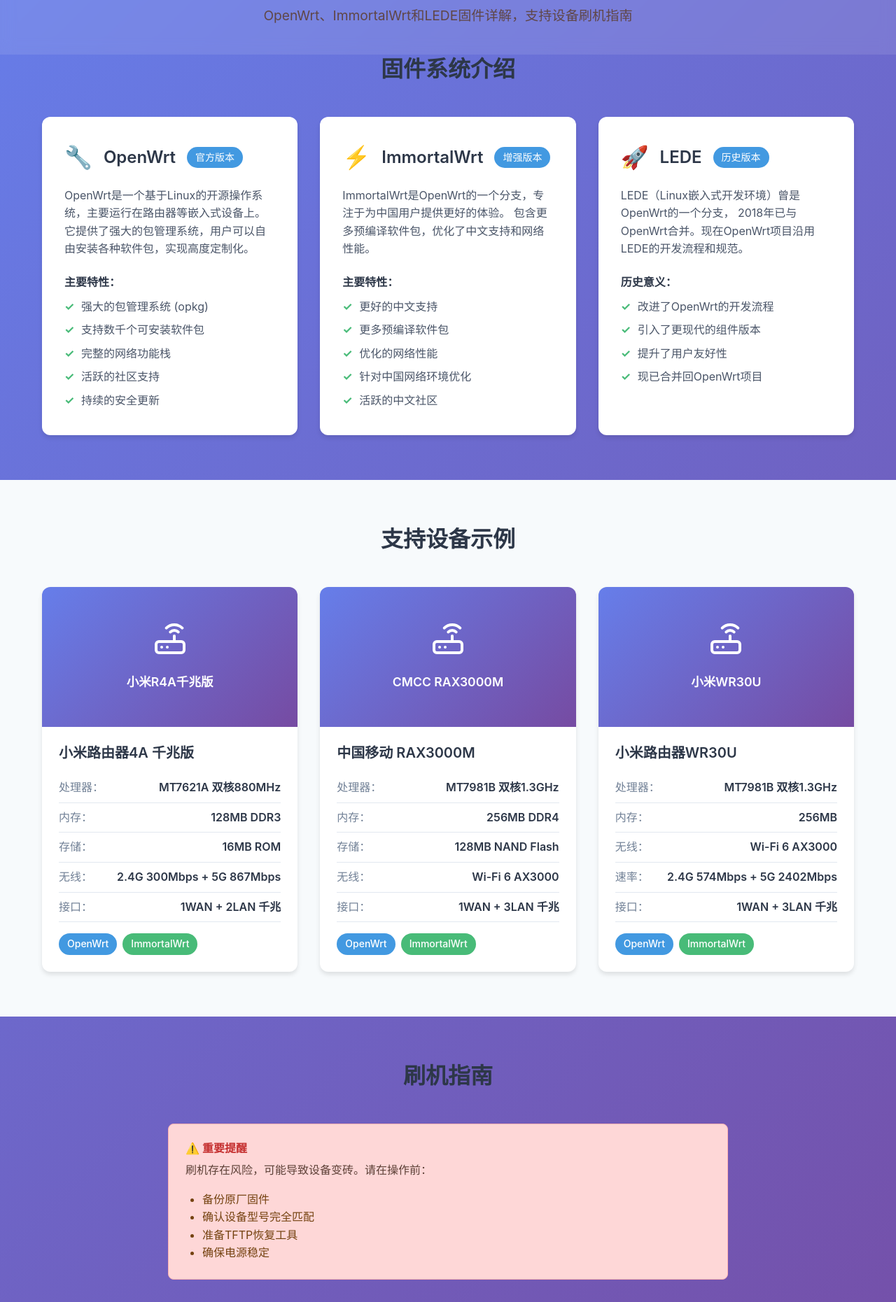
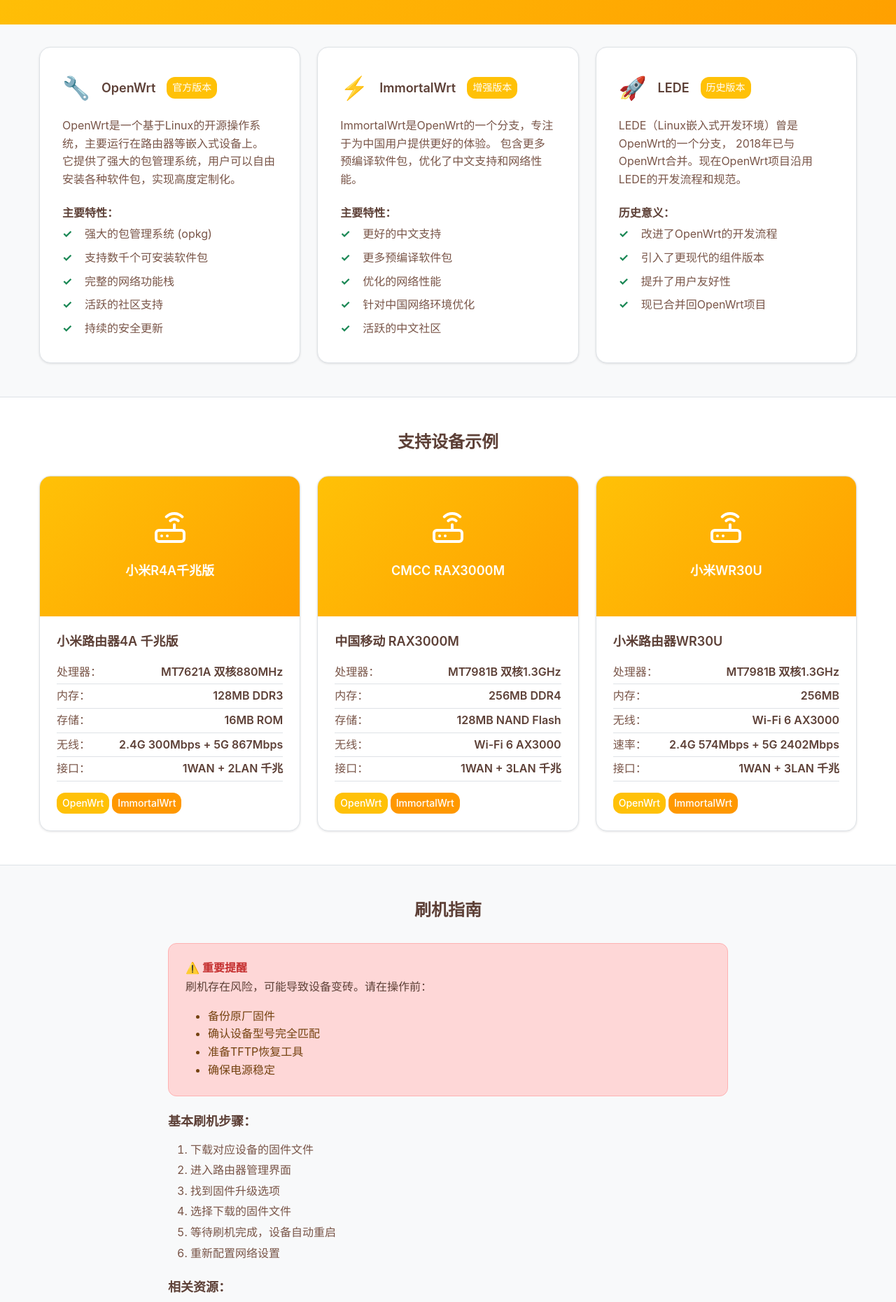
Before and after one commit to AviderMin/avider.top_V2, a Vue app: page /router in a window 1280 px wide. Shown: the part 186-2047 px from the top of the page at 70% size. Built offline with nearby package versions, Linux system fonts and the light colour scheme.

Commit message:
refactor(styles): 更新样式使用CSS变量并移除网站标识部分
更新多个页面的样式以使用CSS变量替代硬编码值，提高可维护性
移除HosterPage中的网站标识部分
更新版权年份至2026
调整技能图标顺序

```diff
--- a/src/App.vue
+++ b/src/App.vue
@@ -90,7 +90,7 @@
       <footer class="app-footer">
         <div class="container">
           <div class="footer-content">
-            <p>&copy; 2025 Avider.top - 个人综合性Web网站</p>
+            <p>&copy; 2026 Avider.top - 个人综合性Web网站</p>
           </div>
         </div>
       </footer>
--- a/src/views/HomePage.vue
+++ b/src/views/HomePage.vue
@@ -70,7 +70,7 @@
             <h4 class="tech-subtitle">Languages & Tools</h4>
             <div class="skill-icons">
               <a href="https://skillicons.dev">
-                <img src="https://skillicons.dev/icons?i=c,py,bash,js,html,css" />
+                <img src="https://skillicons.dev/icons?i=bash,js,html,css,c,py" />
               </a>
             </div>
 
--- a/src/views/HosterPage.vue
+++ b/src/views/HosterPage.vue
@@ -127,22 +127,10 @@
       </div>
     </section>
 
-    <!-- 网站图标 -->
-    <section class="logo-section">
-      <div class="container">
-        <h2 class="section-title">网站标识</h2>
-        <div class="logo-container">
-          <div class="logo-box">
-            <img src="https://trae-api-cn.mchost.guru/api/ide/v1/text_to_image?prompt=modern%20tech%20logo%20with%20letter%20A%2C%20minimal%20design%2C%20blue%20and%20white%20color%20scheme%2C%20clean%20lines&image_size=square_hd" alt="AviderMin Logo" />
-          </div>
-        </div>
-      </div>
-    </section>
-
     <!-- 页脚 -->
     <footer class="page-footer">
       <div class="container">
-        <p class="footer-text">© 2024 AviderMin. 保留所有权利。</p>
+        <p class="footer-text">© 2026 AviderMin. 保留所有权利。</p>
       </div>
     </footer>
   </div>
--- a/src/views/RouterPage.vue
+++ b/src/views/RouterPage.vue
@@ -11,7 +11,7 @@
     <!-- 固件介绍区域 -->
     <section class="firmware-section">
       <div class="container">
-        <h2 class="section-title">固件系统介绍</h2>
+        <h2 class="section-title"> </h2>
 
         <div class="firmware-grid">
           <!-- OpenWrt -->
@@ -267,74 +267,75 @@
 <style scoped>
 .router-page {
   min-height: 100vh;
-  background: linear-gradient(135deg, #667eea 0%, #764ba2 100%);
+  background: var(--background-secondary);
 }
 
 .page-header {
-  background: rgba(255, 255, 255, 0.1);
-  backdrop-filter: blur(10px);
-  padding: 60px 0 40px;
+  background: linear-gradient(135deg, var(--primary-color), var(--primary-dark));
+  padding: var(--spacing-xxl) 0 var(--spacing-xl);
   text-align: center;
   color: white;
 }
 
 .page-title {
-  font-size: 2.5rem;
-  font-weight: 700;
-  margin-bottom: 1rem;
+  font-size: var(--font-size-xxl);
+  font-weight: var(--font-weight-bold);
+  margin-bottom: var(--spacing-md);
   display: flex;
   align-items: center;
   justify-content: center;
-  gap: 0.5rem;
+  gap: var(--spacing-sm);
 }
 
 .page-description {
-  font-size: 1.2rem;
+  font-size: var(--font-size-lg);
   opacity: 0.9;
   max-width: 600px;
   margin: 0 auto;
 }
 
 .container {
-  max-width: 1200px;
+  max-width: var(--max-content-width);
   margin: 0 auto;
-  padding: 0 20px;
+  padding: 0 var(--spacing-md);
 }
 
 .section-title {
-  font-size: 2rem;
-  font-weight: 600;
+  font-size: var(--font-size-xxl);
+  font-weight: var(--font-weight-bold);
   text-align: center;
-  margin-bottom: 3rem;
-  color: #2d3748;
+  margin-bottom: var(--spacing-xl);
+  color: var(--text-primary);
 }
 
 /* 固件卡片样式 */
 .firmware-grid {
   display: grid;
   grid-template-columns: repeat(auto-fit, minmax(350px, 1fr));
-  gap: 2rem;
-  margin-bottom: 4rem;
+  gap: var(--spacing-lg);
+  margin-bottom: var(--spacing-xxl);
 }
 
 .firmware-card {
-  background: white;
-  border-radius: 12px;
-  padding: 2rem;
-  box-shadow: 0 4px 6px rgba(0, 0, 0, 0.1);
-  transition: transform 0.3s ease, box-shadow 0.3s ease;
+  background: var(--background-primary);
+  border-radius: var(--border-radius-lg);
+  padding: var(--spacing-xl);
+  box-shadow: var(--shadow-sm);
+  border: 1px solid var(--border-color);
+  transition: transform var(--transition-normal), box-shadow var(--transition-normal);
 }
 
 .firmware-card:hover {
   transform: translateY(-4px);
-  box-shadow: 0 8px 25px rgba(0, 0, 0, 0.15);
+  box-shadow: var(--shadow-md);
+  border-color: var(--primary-color);
 }
 
 .firmware-header {
   display: flex;
   align-items: center;
-  gap: 1rem;
-  margin-bottom: 1rem;
+  gap: var(--spacing-md);
+  margin-bottom: var(--spacing-md);
 }
 
 .firmware-icon {
@@ -342,30 +343,30 @@
 }
 
 .firmware-title {
-  font-size: 1.5rem;
-  font-weight: 600;
-  color: #2d3748;
+  font-size: var(--font-size-lg);
+  font-weight: var(--font-weight-semibold);
+  color: var(--text-primary);
   margin: 0;
 }
 
 .firmware-badge {
-  background: #4299e1;
+  background: var(--primary-color);
   color: white;
-  padding: 0.25rem 0.75rem;
-  border-radius: 20px;
-  font-size: 0.875rem;
-  font-weight: 500;
+  padding: var(--spacing-xs) var(--spacing-sm);
+  border-radius: var(--border-radius-md);
+  font-size: var(--font-size-sm);
+  font-weight: var(--font-weight-medium);
 }
 
 .firmware-description {
-  color: #4a5568;
+  color: var(--text-secondary);
   line-height: 1.6;
-  margin-bottom: 1.5rem;
+  margin-bottom: var(--spacing-lg);
 }
 
 .firmware-features h4 {
-  color: #2d3748;
-  margin-bottom: 0.5rem;
+  color: var(--text-primary);
+  margin-bottom: var(--spacing-xs);
 }
 
 .firmware-features ul {
@@ -374,47 +375,52 @@
 }
 
 .firmware-features li {
-  padding: 0.25rem 0;
-  color: #4a5568;
+  padding: var(--spacing-xs) 0;
+  color: var(--text-secondary);
   position: relative;
-  padding-left: 1.5rem;
+  padding-left: var(--spacing-xl);
 }
 
 .firmware-features li::before {
   content: "✓";
   position: absolute;
   left: 0;
-  color: #48bb78;
+  color: var(--success-color);
   font-weight: bold;
 }
 
 /* 设备卡片样式 */
 .devices-section {
-  background: #f7fafc;
-  padding: 4rem 0;
+  background: var(--background-primary);
+  padding: var(--spacing-xxl) 0;
+  border-top: 1px solid var(--border-color);
+  border-bottom: 1px solid var(--border-color);
 }
 
 .devices-grid {
   display: grid;
   grid-template-columns: repeat(auto-fit, minmax(320px, 1fr));
-  gap: 2rem;
+  gap: var(--spacing-lg);
 }
 
 .device-card {
-  background: white;
-  border-radius: 12px;
+  background: var(--background-primary);
+  border-radius: var(--border-radius-lg);
   overflow: hidden;
-  box-shadow: 0 4px 6px rgba(0, 0, 0, 0.1);
-  transition: transform 0.3s ease;
+  box-shadow: var(--shadow-sm);
+  border: 1px solid var(--border-color);
+  transition: transform var(--transition-normal), box-shadow var(--transition-normal);
 }
 
 .device-card:hover {
   transform: translateY(-4px);
+  box-shadow: var(--shadow-md);
+  border-color: var(--primary-color);
 }
 
 .device-image {
   height: 200px;
-  background: linear-gradient(135deg, #667eea 0%, #764ba2 100%);
+  background: linear-gradient(135deg, var(--primary-color), var(--primary-dark));
   display: flex;
   align-items: center;
   justify-content: center;
@@ -427,68 +433,69 @@
 
 .image-placeholder span {
   display: block;
-  margin-top: 1rem;
-  font-size: 1.1rem;
-  font-weight: 600;
+  margin-top: var(--spacing-md);
+  font-size: var(--font-size-lg);
+  font-weight: var(--font-weight-semibold);
 }
 
 .device-info {
-  padding: 1.5rem;
+  padding: var(--spacing-lg);
 }
 
 .device-name {
-  font-size: 1.25rem;
-  font-weight: 600;
-  color: #2d3748;
-  margin-bottom: 1rem;
+  font-size: var(--font-size-lg);
+  font-weight: var(--font-weight-semibold);
+  color: var(--text-primary);
+  margin-bottom: var(--spacing-md);
 }
 
 .device-specs {
-  margin-bottom: 1rem;
+  margin-bottom: var(--spacing-md);
 }
 
 .spec-item {
   display: flex;
   justify-content: space-between;
-  padding: 0.5rem 0;
-  border-bottom: 1px solid #e2e8f0;
+  padding: var(--spacing-xs) 0;
+  border-bottom: 1px solid var(--border-color);
 }
 
 .spec-label {
-  color: #718096;
-  font-weight: 500;
+  color: var(--text-secondary);
+  font-weight: var(--font-weight-medium);
 }
 
 .spec-value {
-  color: #2d3748;
-  font-weight: 600;
+  color: var(--text-primary);
+  font-weight: var(--font-weight-semibold);
 }
 
 .device-compatibility {
   display: flex;
-  gap: 0.5rem;
+  gap: var(--spacing-xs);
+  flex-wrap: wrap;
 }
 
 .compatibility-badge {
-  padding: 0.25rem 0.75rem;
-  border-radius: 20px;
-  font-size: 0.875rem;
-  font-weight: 500;
+  padding: var(--spacing-xs) var(--spacing-sm);
+  border-radius: var(--border-radius-md);
+  font-size: var(--font-size-sm);
+  font-weight: var(--font-weight-medium);
 }
 
 .compatibility-badge.openwrt {
-  background: #4299e1;
+  background: var(--primary-color);
   color: white;
 }
 
 .compatibility-badge.immortalwrt {
-  background: #48bb78;
+  background: var(--secondary-color);
   color: white;
 }
 
 /* 指南区域样式 */
 .guide-section {
-  padding: 4rem 0;
+  padding: var(--spacing-xxl) 0;
 }
 
 .guide-content {
@@ -499,69 +506,69 @@
 .warning-box {
   background: #fed7d7;
   border: 1px solid #feb2b2;
-  border-radius: 8px;
-  padding: 1.5rem;
-  margin-bottom: 2rem;
+  border-radius: var(--border-radius-md);
+  padding: var(--spacing-lg);
+  margin-bottom: var(--spacing-lg);
 }
 
 .warning-box h4 {
   color: #c53030;
-  margin-bottom: 0.5rem;
+  margin-bottom: var(--spacing-xs);
 }
 
 .warning-box ul {
-  margin: 0.5rem 0 0 1.5rem;
+  margin: var(--spacing-xs) 0 0 var(--spacing-xl);
   color: #744210;
 }
 
 .guide-steps {
-  margin-bottom: 2rem;
+  margin-bottom: var(--spacing-lg);
 }
 
 .guide-steps h3 {
-  color: #2d3748;
-  margin-bottom: 1rem;
+  color: var(--text-primary);
+  margin-bottom: var(--spacing-md);
 }
 
 .guide-steps ol {
-  margin-left: 1.5rem;
-  color: #4a5568;
+  margin-left: var(--spacing-xl);
+  color: var(--text-secondary);
   line-height: 1.6;
 }
 
 .guide-steps li {
-  margin-bottom: 0.5rem;
+  margin-bottom: var(--spacing-xs);
 }
 
 .resources h3 {
-  color: #2d3748;
-  margin-bottom: 1rem;
+  color: var(--text-primary);
+  margin-bottom: var(--spacing-md);
 }
 
 .resource-links {
   display: flex;
-  gap: 1rem;
+  gap: var(--spacing-md);
   flex-wrap: wrap;
 }
 
 .resource-link {
-  background: #4299e1;
+  background: var(--primary-color);
   color: white;
-  padding: 0.75rem 1.5rem;
-  border-radius: 6px;
+  padding: var(--spacing-sm) var(--spacing-lg);
+  border-radius: var(--border-radius-md);
   text-decoration: none;
-  font-weight: 500;
-  transition: background 0.3s ease;
+  font-weight: var(--font-weight-medium);
+  transition: background var(--transition-fast);
 }
 
 .resource-link:hover {
-  background: #3182ce;
+  background: var(--primary-dark);
 }
 
 /* 响应式设计 */
 @media (max-width: 768px) {
   .page-title {
-    font-size: 2rem;
+    font-size: var(--font-size-xl);
   }
 
   .firmware-grid,
```
